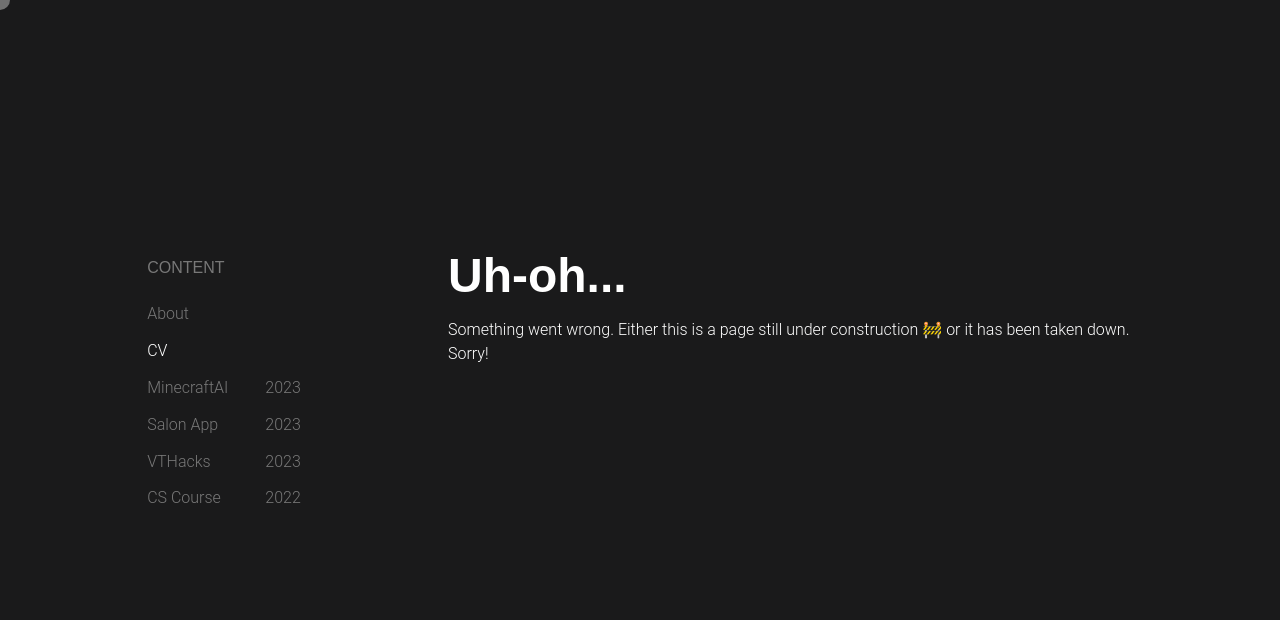
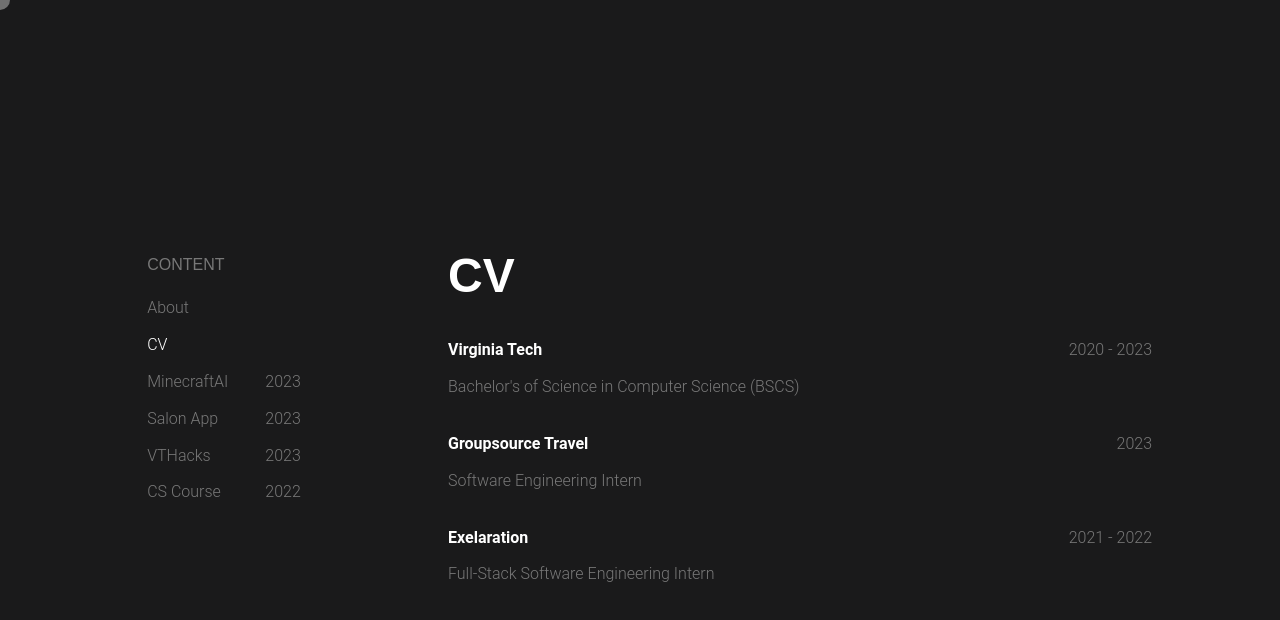
Before and after one commit to louiszhangg/louiszhangg.github.io, a React (Create React App) app: page / in a window 1280 px wide. Both pictures are taken after a click on the element "CV". Shown: the top 620 px of the page. Built offline with nearby package versions, Linux system fonts and the light colour scheme.

Commit message:
Completed CV Page

```diff
--- a/src/App.css
+++ b/src/App.css
@@ -1,3 +1,4 @@
+/* App styling */
 * {
   cursor: none;
 }
@@ -25,6 +26,7 @@
   transition: opacity 0.2s ease, height 0.2s ease, width 0.2s ease;
 }
 
+/* Content styling */
 .content {
   position: relative;
   width: 55%;
@@ -37,6 +39,12 @@
   gap: 2vw;
 }
 
+.space-between {
+  display: flex;
+  justify-content: space-between;
+}
+
+/* Sidebar styling */
 .sidebar-container {
   position: relative;
   min-width: 130px;
@@ -72,7 +80,7 @@
   font-size: 1.1rem;
 }
 
-/* Text styles */
+/* Text styling */
 .title {
   font-size: 8rem;
   color: white;
@@ -103,7 +111,7 @@
   font-weight: 500;
   font-style: normal;
   transition: color 0.2s ease;
-  line-height: 1.5;
+  /* line-height: 1.5; */
 }
 
 .text {
--- a/src/App.js
+++ b/src/App.js
@@ -1,10 +1,11 @@
 import './App.css';
 import { useState, useEffect } from 'react';
-import Cursor from './Cursor.js';
-import Sidebar from './Sidebar';
+import Cursor from './components/Cursor.js';
+import Sidebar from './components/Sidebar';
 import HomePage from './pages/HomePage';
 import AboutPage from './pages/AboutPage';
 import OopsPage from './pages/OopsPage';
+import CVPage from './pages/CVPage';
 
 function App() {
   const [currentPage, setCurrentPage] = useState("CONTENT");
@@ -20,6 +21,8 @@
         return <HomePage />
       case "About":
         return <AboutPage />
+      case "CV":
+        return <CVPage />
       default:
         return <OopsPage />
     }
--- /dev/null
+++ b/src/Pages/CVPage.js
@@ -0,0 +1,32 @@
+import '../App.css';
+
+function CVPage() {
+    return (
+        <div>
+            <p className="heading">CV</p>
+            <br></br>
+
+            <div className="space-between">
+                <p className="text"><strong>Virginia Tech</strong></p>
+                <p className="shadow text">2020 - 2023</p>
+            </div>
+            <p className="shadow text">Bachelor's of Science in Computer Science (BSCS) </p>
+            <br></br>
+
+            <div className="space-between">
+                <p className="text"><strong>Groupsource Travel</strong></p>
+                <p className="shadow text">2023</p>
+            </div>
+            <p className="shadow text">Software Engineering Intern</p>
+            <br></br>
+
+            <div className="space-between">
+                <p className="text"><strong>Exelaration</strong></p>
+                <p className="shadow text">2021 - 2022</p>
+            </div>
+            <p className="shadow text">Full-Stack Software Engineering Intern</p>
+        </div>
+    )
+}
+
+export default CVPage;
--- a/src/Button.js
+++ b/src/components/Button.js
@@ -1,4 +1,4 @@
-import './App.css';
+import '../App.css';
 import { useState, useEffect } from 'react';
 
 function Button({text, year, onclick, currentButton}) {
--- a/src/ContentButton.js
+++ b/src/components/ContentButton.js
@@ -1,4 +1,4 @@
-import './App.css';
+import '../App.css';
 import { useState, useEffect } from 'react';
 
 function ContentButton({text, onclick, currentButton}) {
--- a/src/Cursor.js
+++ b/src/components/Cursor.js
@@ -1,4 +1,4 @@
-import './App.css';
+import '../App.css';
 import { useState, useEffect } from 'react';
 
 function Cursor() {
--- a/src/Sidebar.js
+++ b/src/components/Sidebar.js
@@ -1,4 +1,4 @@
-import './App.css';
+import '../App.css';
 import { useState, useEffect } from 'react';
 import Button from './Button.js';
 import ContentButton from './ContentButton.js';
```
